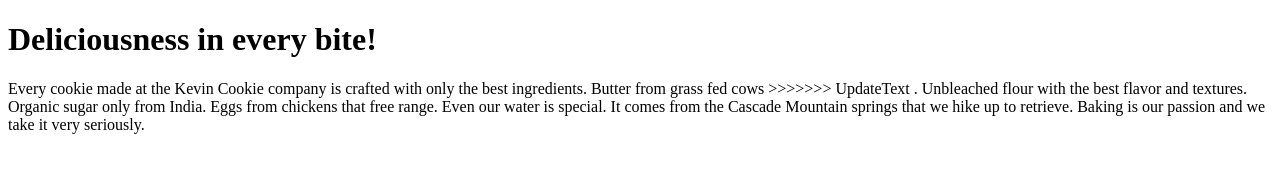
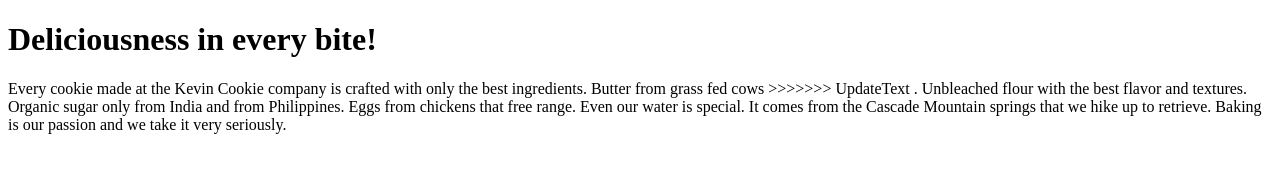
Before and after one commit to SkyBlueDream/PhoenixSKY, a plain HTML site: page index.htm in a window 1280 px wide. Drawn offline with Linux system fonts and the light colour scheme.

Commit message:
Update index.htm

```diff
--- a/index.htm
+++ b/index.htm
@@ -7,7 +7,7 @@
 
 crafted with only the best ingredients. Butter from grass fed cows
 >>>>>>> UpdateText
-. Unbleached flour with the best flavor and textures. Organic sugar only from India.
+. Unbleached flour with the best flavor and textures. Organic sugar only from India and from Philippines.
  Eggs from chickens that free range. Even our water is special.
 It comes from the Cascade Mountain springs that we hike up to retrieve.
 Baking is our passion and we take it very seriously.</p>
```
